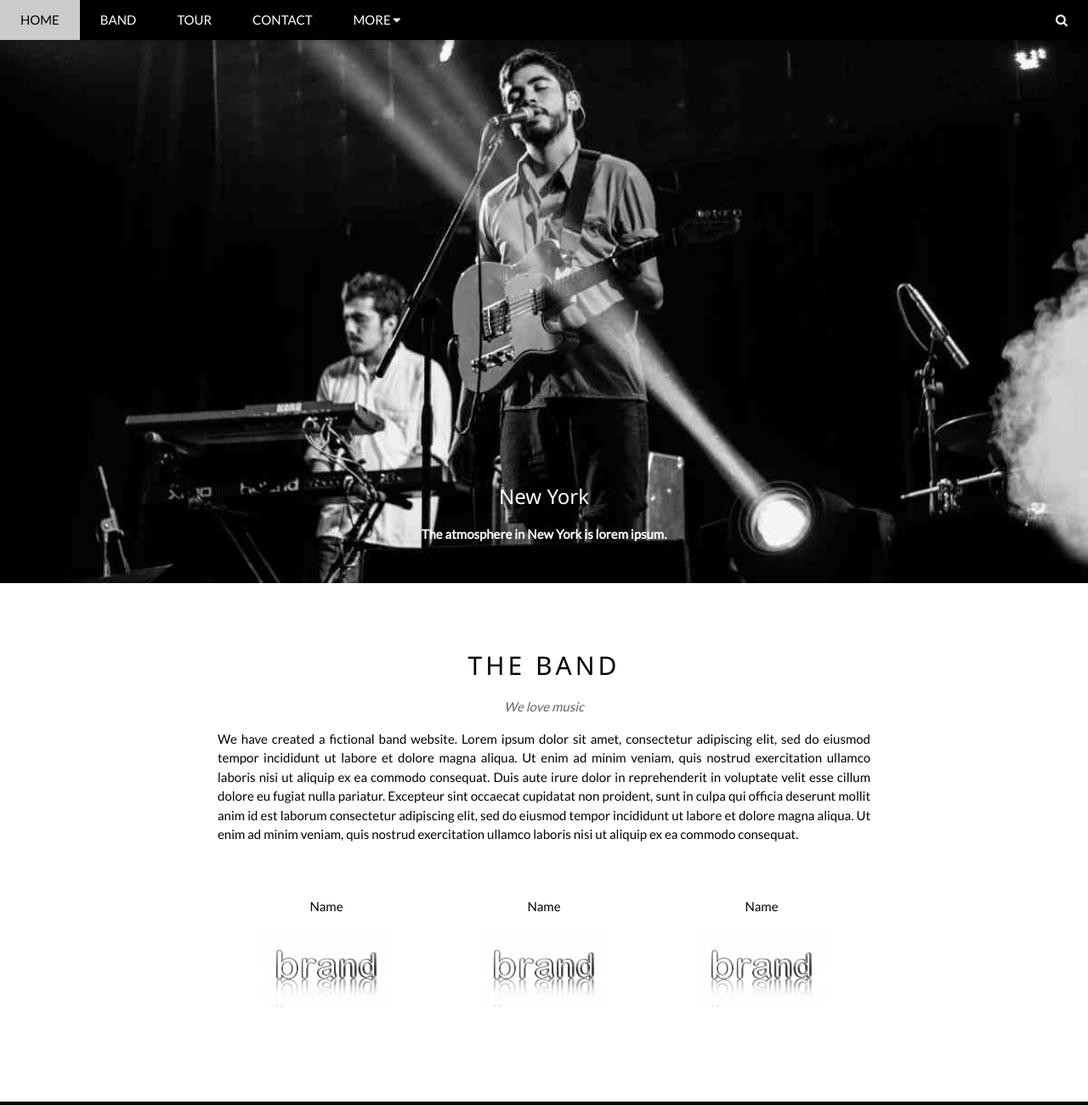
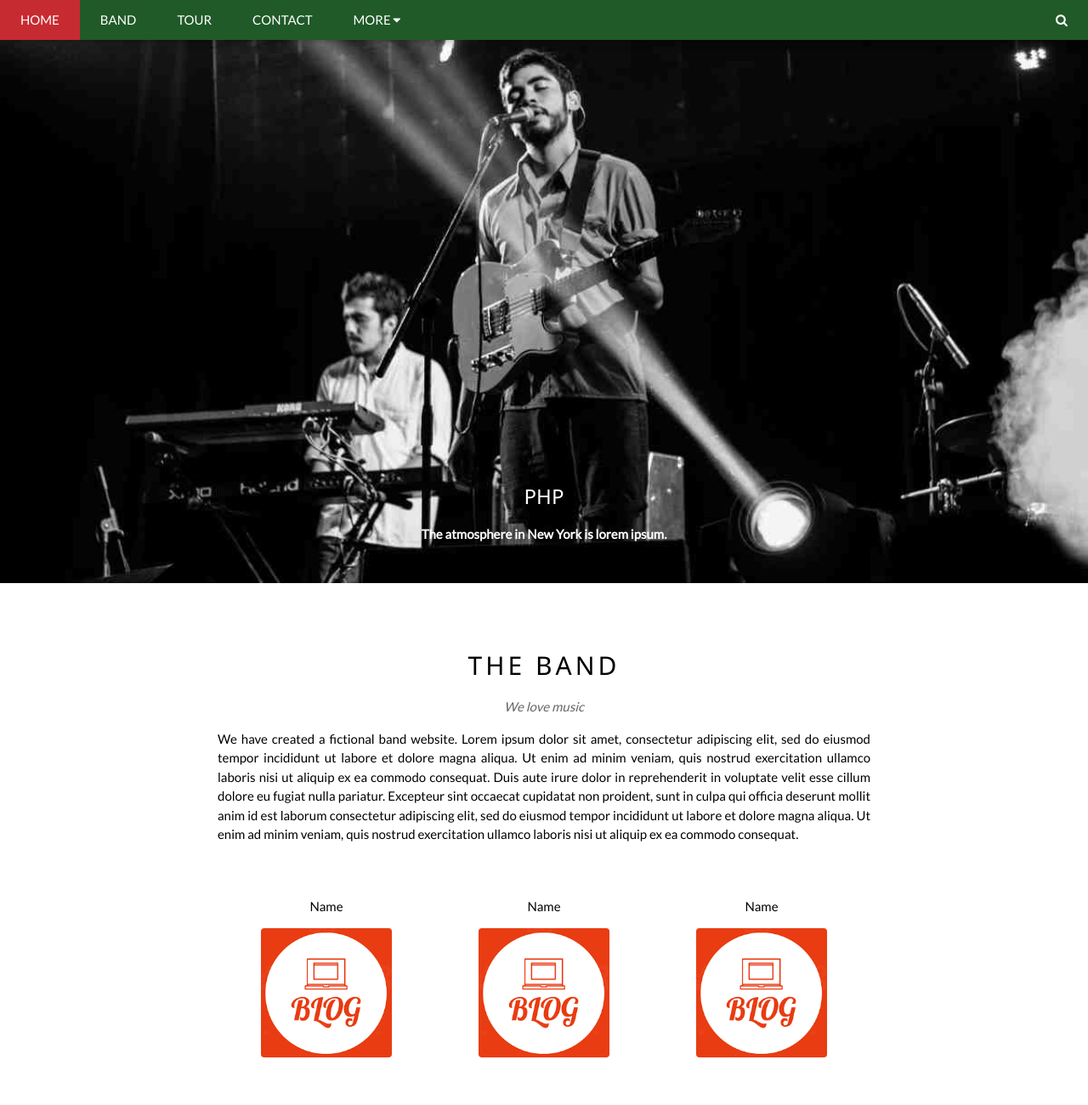
Before and after one commit to yadav2024/reactapp, a plain HTML site: page index.html in a window 1280 px wide. Shown: the top 1300 px of the page at 85% size. Drawn offline with Linux system fonts and the light colour scheme.

Commit message:
update logo in color code

```diff
--- a/index.html
+++ b/index.html
@@ -6,6 +6,7 @@
 <meta name="viewport" content="width=device-width, initial-scale=1">
 <link rel="stylesheet" href="/style.css">
 <link rel="stylesheet" href="https://fonts.googleapis.com/css?family=Lato">
+<link rel="icon" type="image/x-icon" href="/images/favicon.png">
 <link rel="stylesheet" href="https://cdnjs.cloudflare.com/ajax/libs/font-awesome/4.7.0/css/font-awesome.min.css">
 <style>
 body {font-family: "Lato", sans-serif}
@@ -49,21 +50,21 @@ body {font-family: "Lato", sans-serif}
   <div class="mySlides div-display-container div-center">
     <img src="/images/banner1.jpg" style="width:100%">
     <div class="div-display-bottommiddle div-container div-text-white div-padding-32 div-hide-small">
-      <h3>Los Angeles</h3>
+      <h3>Magento 2</h3>
       <p><b>We had the best time playing at Venice Beach!</b></p>
     </div>
   </div>
   <div class="mySlides div-display-container div-center">
     <img src="/images/banner2.jpg" style="width:100%">
     <div class="div-display-bottommiddle div-container div-text-white div-padding-32 div-hide-small">
-      <h3>New York</h3>
+      <h3>PHP</h3>
       <p><b>The atmosphere in New York is lorem ipsum.</b></p>
     </div>
   </div>
   <div class="mySlides div-display-container div-center">
     <img src="/images/benner3.jpg" style="width:100%">
     <div class="div-display-bottommiddle div-container div-text-white div-padding-32 div-hide-small">
-      <h3>Chicago</h3>
+      <h3>JavaScript</h3>
       <p><b>Thank you, Chicago - A night we won't forget.</b></p>
     </div>
   </div>
@@ -78,15 +79,15 @@ body {font-family: "Lato", sans-serif}
     <div class="div-row div-padding-32">
       <div class="div-third">
         <p>Name</p>
-        <img src="/images/brand_1.jpg" class="div-round div-margin-bottom" alt="Random Name" style="width:60%">
+        <img src="/images/blog.png" class="div-round div-margin-bottom" alt="Random Name" style="width:60%">
       </div>
       <div class="div-third">
         <p>Name</p>
-        <img src="/images/brand_1.jpg" class="div-round div-margin-bottom" alt="Random Name" style="width:60%">
+        <img src="/images/blog.png" class="div-round div-margin-bottom" alt="Random Name" style="width:60%">
       </div>
       <div class="div-third">
         <p>Name</p>
-        <img src="/images/brand_1.jpg" class="div-round" alt="Random Name" style="width:60%">
+        <img src="/images/blog.png" class="div-round" alt="Random Name" style="width:60%">
       </div>
     </div>
   </div>
--- a/style.css
+++ b/style.css
@@ -1090,7 +1090,7 @@ a {
 .div-row-padding>.div-threequarter,
 .div-row-padding>.div-quarter,
 .div-row-padding>.div-col {
-    padding: 0 8px
+    padding: 8px
 }
 
 .div-container,
@@ -1495,8 +1495,8 @@ a {
 }
 
 .div-button:hover {
-    color: #000 !important;
-    background-color: #ccc !important
+    color: #FFFFFF !important;
+    background-color: #C72B32 !important
 }
 
 .div-transparent,
@@ -1646,7 +1646,7 @@ a {
 .div-black,
 .div-hover-black:hover {
     color: #fff !important;
-    background-color: #000 !important
+    background-color: #205A28 !important
 }
 
 .div-grey,
@@ -1654,7 +1654,7 @@ a {
 .div-gray,
 .div-hover-gray:hover {
     color: #000 !important;
-    background-color: #9e9e9e !important
+    background-color: #C72B32 !important
 }
 
 .div-light-grey,
```
Also changed, not shown: images/blog.png (added), images/favicon.png (added).
